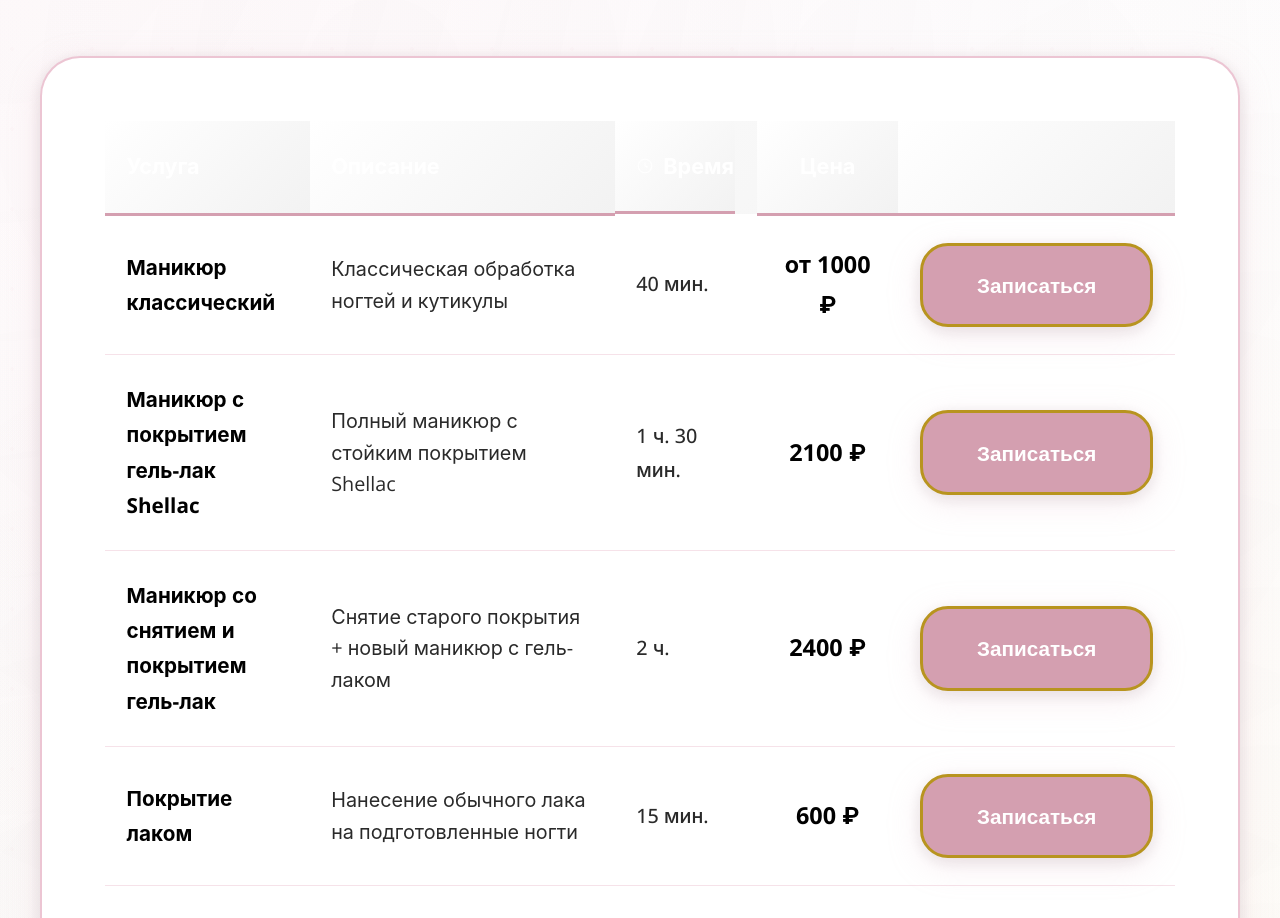
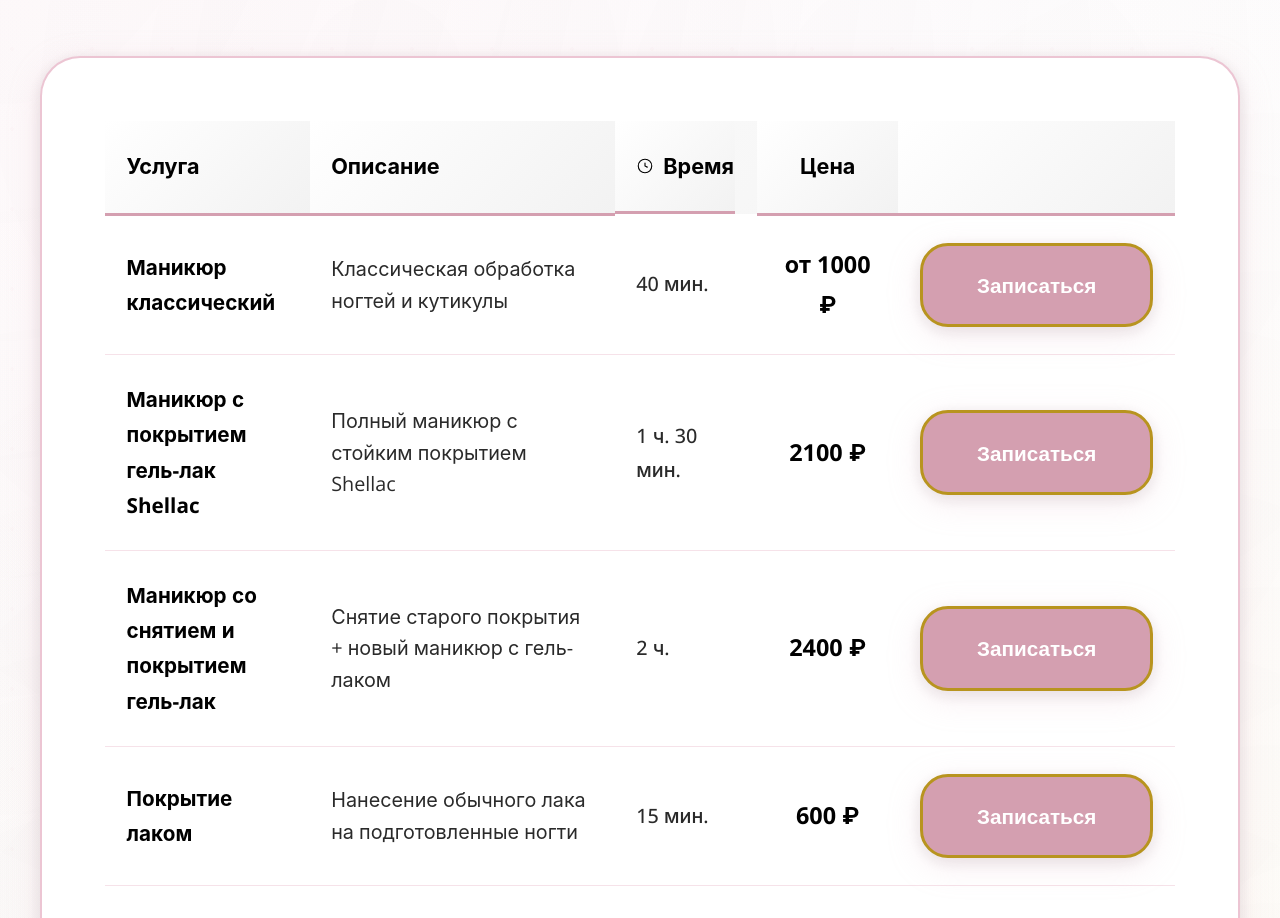
Before and after one commit to AntonioZubakha/EM, a React (Vite) app: page / in a window 1280 px wide. Shown: the part 4940-5858 px from the top of the page. Built offline with nearby package versions, Linux system fonts and the light colour scheme; a web font is replaced by a local one.

Commit message:
Fix: изменен цвет текста в шапке таблицы на темный для читаемости

```diff
--- a/src/pages/PriceList.scss
+++ b/src/pages/PriceList.scss
@@ -706,7 +706,7 @@
 
   &__header {
     background: var(--gradient-primary);
-    color: var(--text-white) !important;
+    color: var(--text-primary) !important;
     font-weight: 700;
     padding: 1.5rem 1.2rem;
     text-align: left;
```
